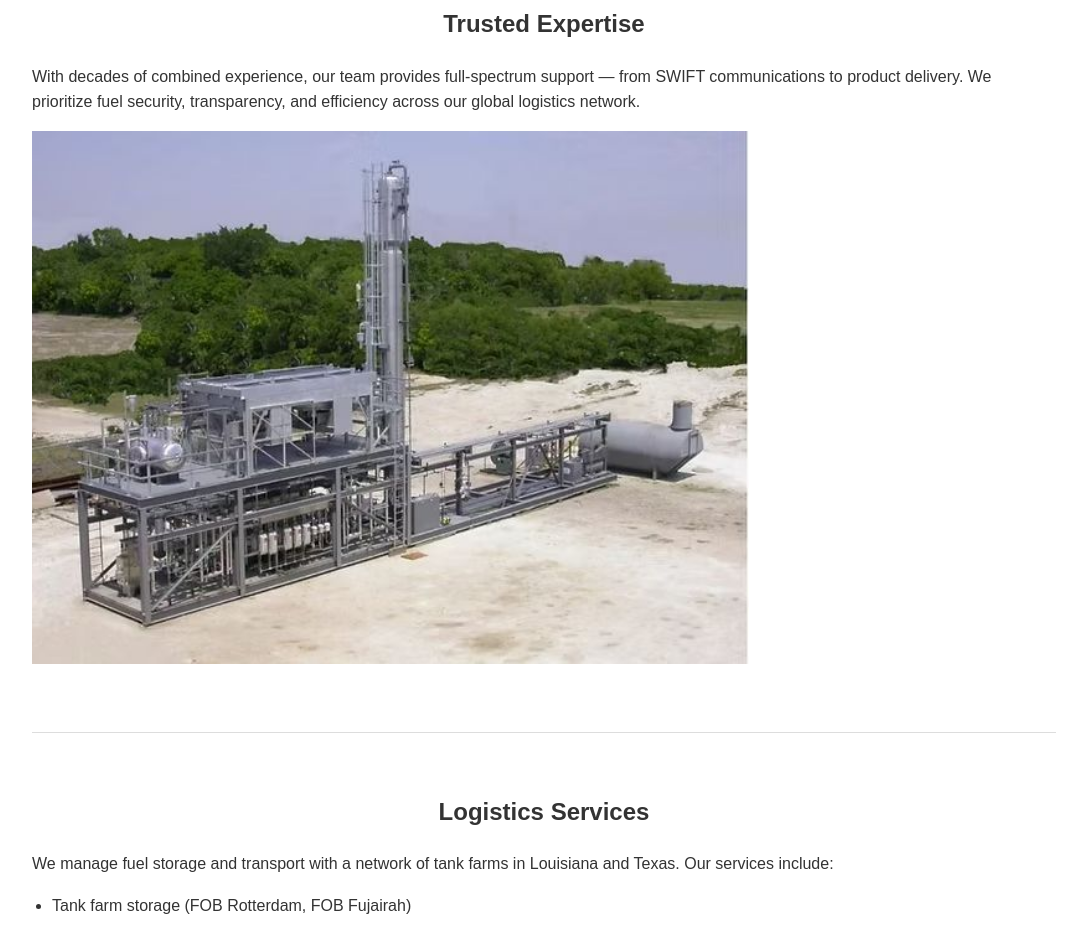
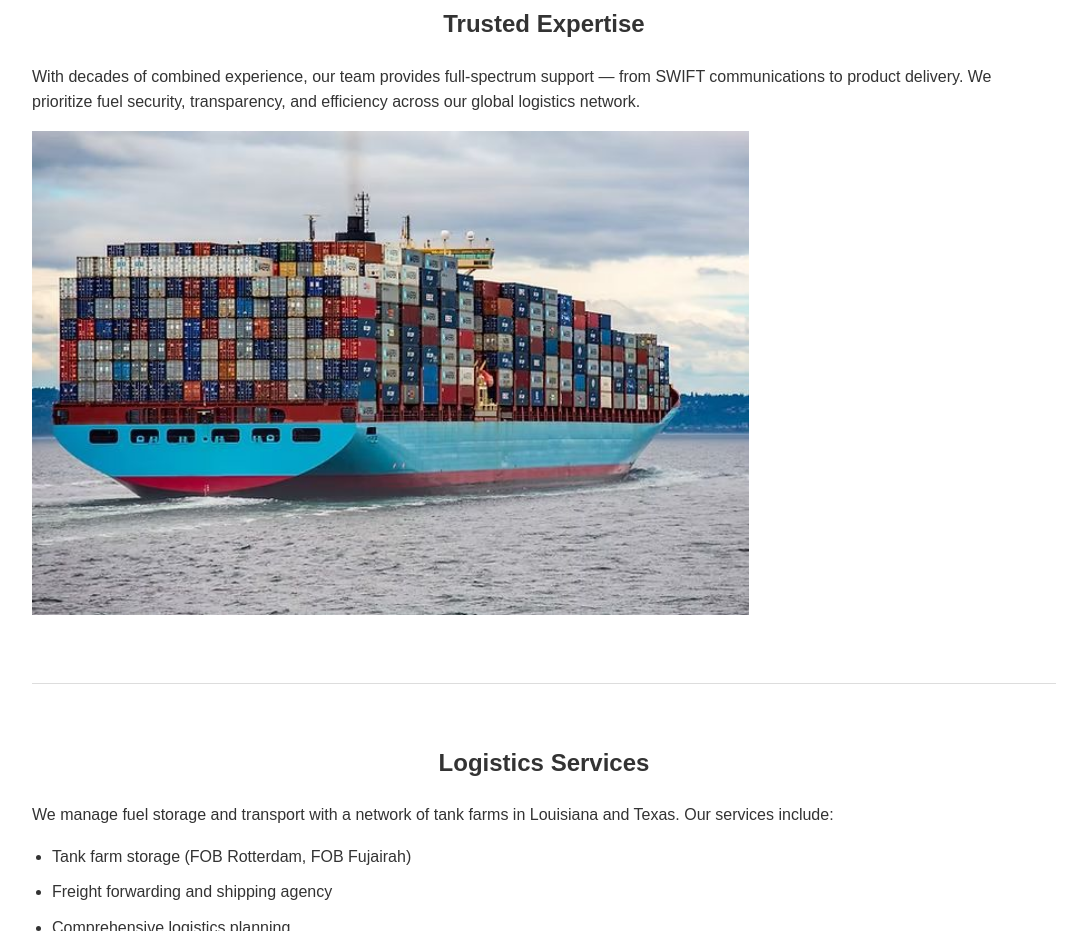
Before and after one commit to Globaltradegrp/x, a plain HTML site: page index.html in a window 1280 px wide. Shown: the part 3700-4631 px from the top of the page, without its empty margins (96-1183 px from the left). Drawn offline with Linux system fonts and the light colour scheme.

Commit message:
index.html

```diff
--- a/index.html
+++ b/index.html
@@ -116,7 +116,7 @@
             <h2>Trusted Expertise</h2>
             <p>With decades of combined experience, our team provides full-spectrum support — from SWIFT communications to product delivery. We prioritize fuel security, transparency, and efficiency across our global logistics network.</p>
             <div>
-                <img src="https://raw.githubusercontent.com/Globaltradegrp/x/refs/heads/main/retx1.jpg" alt="Logistics and Storage - Fuel Infrastructure">
+                <img src="https://raw.githubusercontent.com/Globaltradegrp/x/refs/heads/main/photo-1605745341112-85968b19335b.jpg" alt="Logistics and Storage - Fuel Infrastructure">
             </div>
         </section>
 
```
